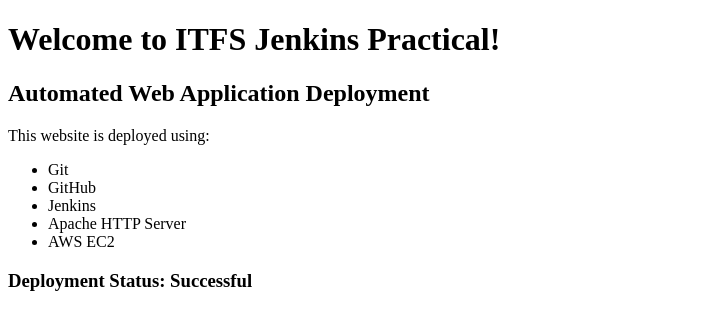
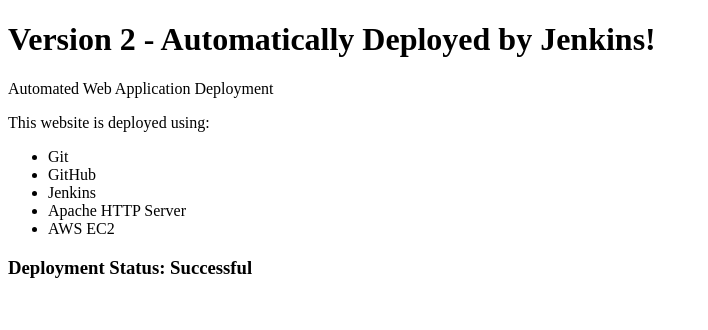
Before and after one commit to arathi00/jenkins-deployment, a plain HTML site: page index.html in a window 1280 px wide. Shown: the whole page, without its empty margins (0-708 px from the left). Drawn offline with Linux system fonts and the light colour scheme.

Commit message:
Updated website version 2

```diff
--- a/index.html
+++ b/index.html
@@ -4,8 +4,7 @@
     <title>ITFS Jenkins Practical</title>
 </head>
 <body>
-
-    <h1>Welcome to ITFS Jenkins Practical!</h1>
+    <h1>Version 2 - Automatically Deployed by Jenkins!</h1
 
     <h2>Automated Web Application Deployment</h2>
 
```
